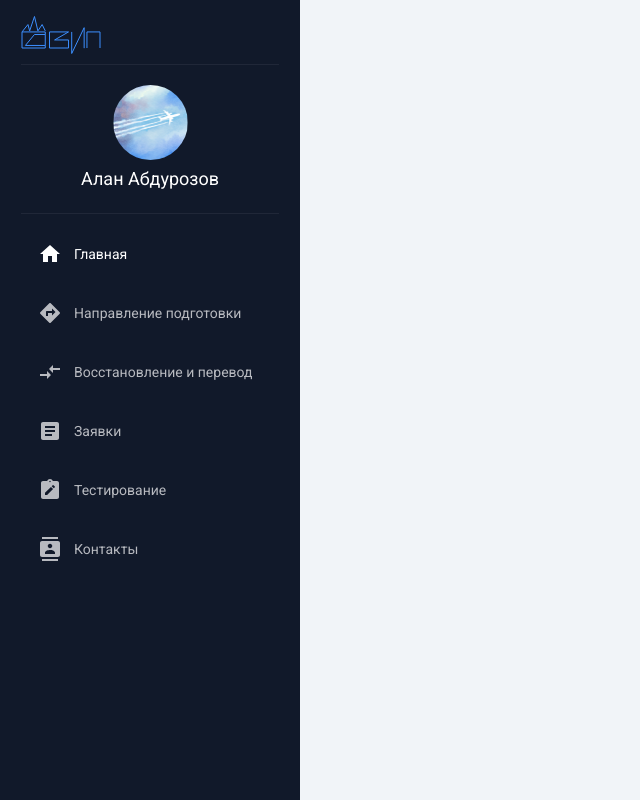
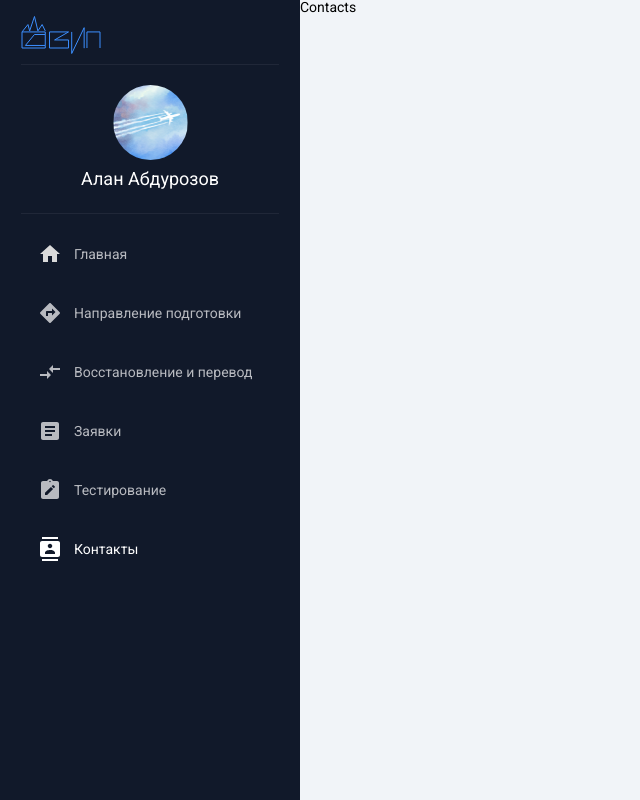
Before and after one commit to Gamblish/Osvip, a React (Create React App) app: page /contacts in a window 1280 px wide. Shown: the whole page, without its empty margins (0-640 px from the left). Built offline with nearby package versions, Linux system fonts and the light colour scheme.

Commit message:
ChangedLinks

```diff
--- a/src/App.js
+++ b/src/App.js
@@ -15,6 +15,10 @@ import {
 import Home from "./Pages/Home";
 import LoginPage from "./Pages/LoginPage";
 import { useEffect, useState, useRef } from "react";
+import TDirection from "./Pages/TDirection";
+import Declarations from "./Pages/Declarations";
+import Tests from "./Pages/Tests";
+import Contacts from "./Pages/Contacts";
 
 
 
@@ -34,9 +38,12 @@ function App() {
           <div className='PageContainer' >
             <Routes>
               <Route path='/' element={<Home />} />
-
-              <Route path='transfer' element={<Transfer />} />
-              <Route path='login' element={<LoginPage />} />
+              <Route path='/tdirection' element={<TDirection />} />
+              <Route path='/transfer' element={<Transfer />} />
+              <Route path='/login' element={<LoginPage />} />
+              <Route path='/declarations' element={<Declarations />} />
+              <Route path='/tests'element={<Tests/>} />
+              <Route path='/contacts' element={<Contacts/>}/>
 
 
             </Routes>
--- a/src/Components/MenuBar.jsx
+++ b/src/Components/MenuBar.jsx
@@ -3,6 +3,8 @@ import '../Source/Styles/MenuBar.css'
 import Samolet from '../Source/Images/Samolet.png'
 import { Link, useLocation } from 'react-router-dom'
 import { Context } from '../Context'
+import MenuLink from './MenuLink'
+import { ContactsSvg, DeclarationsSvg, HomeSvg, TDirectionSvg, TestsSvg, TRansferSvg } from '../Source/Svgs'
 
 
 
@@ -11,16 +13,6 @@ import { Context } from '../Context'
 
 
 export default function MenuBar(props) {
-	const [CurrentPage, Setcurr] = useState()
-
-
-
-
-
-
-
-
-
 
 	return (
 
@@ -52,80 +44,13 @@ export default function MenuBar(props) {
 				<div className="MenuBar__Container__LineTwo"></div>
 
 				<ul className="MenuBar__Container__Links">
-					<Link to="/"  >
-						<li className={props.currentPage == "/" ? "MenuBar__Container__Links__Active" : null}>
 
-							<svg width="24" height="24" viewBox="0 0 24 24" xmlns="http://www.w3.org/2000/svg">
-								<path className={props.currentPage == "/" ? "MenuBar__Container__Links__Active" : null} d="M10 20V14H14V20H19V12H22L12 3L2 12H5V20H10Z" fill="#DADADA" />
-							</svg>
-							<span > Главная</span>
-
-						</li>
-					</Link>
-
-					<Link to='#' >
-						<li className={props.currentPage == "/#" ? "MenuBar__Container__Links__Active" : null}>
-							<svg width="24" height="24" viewBox="0 0 24 24" fill="none" xmlns="http://www.w3.org/2000/svg">
-								<path className={props.currentPage == "/#" ? "MenuBar__Container__Links__Active" : null} fill-rule="evenodd" clip-rule="evenodd" d="M12.7098 2.29006L21.7098 11.2901C22.0998 11.6901 22.0998 12.3201 21.7098 12.7001L12.7098 21.7001C12.3198 22.0901 11.6898 22.0901 11.2998 21.7001L2.29982 12.7001C1.90982 12.3101 1.90982 11.6801 2.29982 11.2901L11.2998 2.29006C11.6898 1.90006 12.3198 1.90006 12.7098 2.29006ZM13.9998 12.0001V14.5001L17.4998 11.0001L13.9998 7.50006V10.0001H8.99982C8.44982 10.0001 7.99982 10.4501 7.99982 11.0001V15.0001H9.99982V12.0001H13.9998Z" fill="#B8BAC0" />
-							</svg>
-
-
-							<span >Направление подготовки</span>
-
-						</li></Link>
-					<Link to='/transfer' >
-						<li className={props.currentPage == "transfer" ? "MenuBar__Container__Links__Active" : null}>
-							<svg width="24" height="24" viewBox="0 0 24 24" fill="none" xmlns="http://www.w3.org/2000/svg">
-								<path className={props.currentPage == "transfer" ? "MenuBar__Container__Links__Active" : null} fill-rule="evenodd" clip-rule="evenodd" d="M14.99 10V13L11 9L14.99 5V8H22V10H14.99ZM2 14H9.01V11L13 15L9.01 19V16H2V14Z" fill="#B8BAC0" />
-							</svg>
-
-
-							<span >Восстановление и перевод</span>
-
-						</li>
-					</Link>
-					<Link to='#' >
-						<li className={props.currentPage == "#" ? "MenuBar__Container__Links__Active" : null}>
-							<svg width="24" height="24" viewBox="0 0 24 24" fill="none" xmlns="http://www.w3.org/2000/svg">
-								<path className={props.currentPage == "#" ? "MenuBar__Container__Links__Active" : null} d="M19 3H5C3.9 3 3 3.9 3 5V19C3 20.1 3.9 21 5 21H19C20.1 21 21 20.1 21 19V5C21 3.9 20.1 3 19 3ZM14 17H7V15H14V17ZM17 13H7V11H17V13ZM17 9H7V7H17V9Z" fill="#B8BAC0" />
-							</svg>
-
-
-
-							<span >Заявки</span>
-
-						</li>
-					</Link>
-					<Link to='#' >
-						<li className={props.currentPage == "#" ? "MenuBar__Container__Links__Active" : null}>
-							<svg width="24" height="24" viewBox="0 0 24 24" fill="none" xmlns="http://www.w3.org/2000/svg">
-								<path className={props.currentPage == "/#" ? "MenuBar__Container__Links__Active" : null} d="M19 3H14.82C14.4 1.84 13.3 1 12 1C10.7 1 9.6 1.84 9.18 3H5C3.9 3 3 3.9 3 5V19C3 20.1 3.9 21 5 21H19C20.1 21 21 20.1 21 19V5C21 3.9 20.1 3 19 3ZM12 2.75C12.41 2.75 12.75 3.09 12.75 3.5C12.75 3.91 12.41 4.25 12 4.25C11.59 4.25 11.25 3.91 11.25 3.5C11.25 3.09 11.59 2.75 12 2.75ZM9.1 17H7V14.86L12.96 8.9L15.08 11.02L9.1 17ZM16.85 9.27L15.79 10.33L13.67 8.21L14.73 7.15C14.93 6.95 15.24 6.95 15.44 7.15L16.85 8.56C17.05 8.76 17.05 9.07 16.85 9.27Z" fill="#B8BAC0" />
-							</svg>
-
-
-
-							<span >Тестирование</span>
-
-						</li>
-					</Link>
-					<Link to='#'  >
-						<li className={props.currentPage == "#" ? "MenuBar__Container__Links__Active" : null}>
-							<svg width="24" height="24" viewBox="0 0 24 24" fill="none" xmlns="http://www.w3.org/2000/svg">
-								<path className={props.currentPage == "/#" ? "MenuBar__Container__Links__Active" : null} fill-rule="evenodd" clip-rule="evenodd" d="M20 0H4V2H20V0ZM20 24V22H4V24H20ZM4 4H20C21.1 4 22 4.9 22 6V18C22 19.1 21.1 20 20 20H4C2.9 20 2 19.1 2 18V6C2 4.9 2.9 4 4 4ZM12 6.75C13.24 6.75 14.25 7.76 14.25 9C14.25 10.24 13.24 11.25 12 11.25C10.76 11.25 9.75 10.24 9.75 9C9.75 7.76 10.76 6.75 12 6.75ZM7 15.5V17H17V15.5C17 13.83 13.67 13 12 13C10.33 13 7 13.83 7 15.5Z" fill="#B8BAC0" />
-							</svg>
-
-
-
-
-							<span >Контакты</span>
-
-						</li>
-					</Link>
-
-
-
-
-
+				<MenuLink currentPage={props.currentPage} LinkName='Главная' to='/' icon={HomeSvg}/>
+				<MenuLink currentPage={props.currentPage} LinkName='Направление подготовки' to='/tdirection' icon={TDirectionSvg}/>
+				<MenuLink currentPage={props.currentPage} LinkName='Восстановление и перевод' to='/transfer' icon={TRansferSvg}/>
+				<MenuLink currentPage={props.currentPage} LinkName='Заявки' to='/declarations' icon={DeclarationsSvg} />
+				<MenuLink currentPage={props.currentPage} LinkName='Тестирование' to='/tests' icon={TestsSvg}/>
+				<MenuLink currentPage={props.currentPage} LinkName="Контакты" to='/contacts' icon={ContactsSvg}/>
 
 				</ul>
 
--- /dev/null
+++ b/src/Components/MenuLink.jsx
@@ -0,0 +1,20 @@
+import React from 'react'
+import { HomeSvg } from '../Source/Svgs'
+import { Link } from 'react-router-dom'
+
+export default function MenuLink(props) {
+
+  return (
+    <div>
+        <Link to={props.to}  >
+						<li className={props.currentPage == props.to ? "MenuBar__Container__Links__Active" : null}>
+
+						<props.icon currentPage={props.currentPage} to={props.to} />
+							<span > {props.LinkName}</span>
+
+						</li>
+					</Link>
+
+    </div>
+  )
+}
--- /dev/null
+++ b/src/Pages/Contacts.jsx
@@ -0,0 +1,11 @@
+import React,{useEffect,useContext} from 'react'
+import { Context } from '../Context'
+
+export default function Contacts() {
+    const { setCurrentPage } = useContext(Context)
+	useEffect(()=>setCurrentPage('/contacts'),[])
+  return (
+
+    <div>Contacts</div>
+  )
+}
--- /dev/null
+++ b/src/Pages/Declarations.jsx
@@ -0,0 +1,11 @@
+import { useContext,useEffect } from "react"
+import React from 'react'
+import { Context } from "../Context"
+
+export default function Declarations() {
+    const { setCurrentPage } = useContext(Context)
+	useEffect(()=>setCurrentPage('/declarations'),[])
+  return (
+    <div>Declarations</div>
+  )
+}
--- a/src/Pages/Home.jsx
+++ b/src/Pages/Home.jsx
@@ -3,10 +3,11 @@ import { Link } from 'react-router-dom'
 import '../Source/Styles/Home.css'
 import { Context } from '../Context'
 import { useContext } from 'react'
-export default function Home(props) {
+export default function Home() {
 
-	const { currentPage, setCurrentPage } = useContext(Context)
-	setCurrentPage('/')
+	const { setCurrentPage } = useContext(Context)
+	useEffect(()=>setCurrentPage('/'),[])
+
 	return (
 
 		<div >
--- a/src/Pages/TDirection.jsx
+++ b/src/Pages/TDirection.jsx
@@ -1,6 +1,9 @@
-import React from 'react'
+import React,{useContext,useEffect} from 'react'
+import { Context } from '../Context'
+export default function TDirection() {
+  const { setCurrentPage } = useContext(Context)
+	useEffect(()=>setCurrentPage('/tdirection'),[])
 
-export default function TDirection() {
   return (
     <div>TDirection</div>
   )
--- /dev/null
+++ b/src/Pages/Tests.jsx
@@ -0,0 +1,11 @@
+import { useEffect,useContext } from "react"
+import React from 'react'
+import { Context } from "../Context"
+
+export default function Tests() {
+    const { setCurrentPage } = useContext(Context)
+	useEffect(()=>setCurrentPage('/tests'),[])
+  return (
+    <div>Tests</div>
+  )
+}
--- a/src/Pages/Transfer.jsx
+++ b/src/Pages/Transfer.jsx
@@ -1,5 +1,4 @@
 import React, { useContext, useEffect, useState } from 'react'
-import { useLocation } from 'react-router-dom'
 import DepartmentCard from '../Components/DepartmentCard'
 import '../Source/Styles/Transfer.css'
 import { Context } from '../Context'
@@ -7,8 +6,8 @@ import { Context } from '../Context'
 
 
 export default function Transfer(props) {
-	const { currentPage, setCurrentPage } = useContext(Context)
-	setCurrentPage('transfer')
+	const { setCurrentPage } = useContext(Context)
+	useEffect(()=> setCurrentPage('/transfer'),[])
 
 	return (
 
@@ -46,6 +45,9 @@ export default function Transfer(props) {
 				<DepartmentCard />
 				<DepartmentCard />
 
+				<DepartmentCard />
+				<DepartmentCard />
+				<DepartmentCard />
 
 			</div>
 
--- /dev/null
+++ b/src/Source/Svgs.jsx
@@ -0,0 +1,53 @@
+import React from 'react'
+
+export function HomeSvg(props) {
+    return (
+
+        <svg width="24" height="24" viewBox="0 0 24 24" xmlns="http://www.w3.org/2000/svg">
+            <path className={props.currentPage === props.to ? "MenuBar__Container__Links__Active" : null} d="M10 20V14H14V20H19V12H22L12 3L2 12H5V20H10Z" fill="#DADADA" />
+        </svg>
+    )
+}
+export function TransferSvg(props) {
+    return (
+        <svg width="24" height="24" viewBox="0 0 24 24" xmlns="http://www.w3.org/2000/svg">
+            <path className={props.currentPage == props.to ? "MenuBar__Container__Links__Active" : null} d="M10 20V14H14V20H19V12H22L12 3L2 12H5V20H10Z" fill="#DADADA" />
+        </svg>
+    )
+}
+export function TDirectionSvg(props) {
+    return (
+        <svg width="24" height="24" viewBox="0 0 24 24" fill="none" xmlns="http://www.w3.org/2000/svg">
+            <path className={props.currentPage === props.to ? "MenuBar__Container__Links__Active" : null} fill-rule="evenodd" clip-rule="evenodd" d="M12.7098 2.29006L21.7098 11.2901C22.0998 11.6901 22.0998 12.3201 21.7098 12.7001L12.7098 21.7001C12.3198 22.0901 11.6898 22.0901 11.2998 21.7001L2.29982 12.7001C1.90982 12.3101 1.90982 11.6801 2.29982 11.2901L11.2998 2.29006C11.6898 1.90006 12.3198 1.90006 12.7098 2.29006ZM13.9998 12.0001V14.5001L17.4998 11.0001L13.9998 7.50006V10.0001H8.99982C8.44982 10.0001 7.99982 10.4501 7.99982 11.0001V15.0001H9.99982V12.0001H13.9998Z" fill="#B8BAC0" />
+        </svg>
+    )
+}
+export function TRansferSvg(props) {
+    return (
+        <svg width="24" height="24" viewBox="0 0 24 24" fill="none" xmlns="http://www.w3.org/2000/svg">
+            <path className={props.currentPage === props.to ? "MenuBar__Container__Links__Active" : null} fill-rule="evenodd" clip-rule="evenodd" d="M14.99 10V13L11 9L14.99 5V8H22V10H14.99ZM2 14H9.01V11L13 15L9.01 19V16H2V14Z" fill="#B8BAC0" />
+        </svg>
+    )
+}
+export function DeclarationsSvg(props) {
+    return (
+        <svg width="24" height="24" viewBox="0 0 24 24" fill="none" xmlns="http://www.w3.org/2000/svg">
+            <path className={props.currentPage === props.to ? "MenuBar__Container__Links__Active" : null} d="M19 3H5C3.9 3 3 3.9 3 5V19C3 20.1 3.9 21 5 21H19C20.1 21 21 20.1 21 19V5C21 3.9 20.1 3 19 3ZM14 17H7V15H14V17ZM17 13H7V11H17V13ZM17 9H7V7H17V9Z" fill="#B8BAC0" />
+        </svg>
+    )
+}
+export function TestsSvg(props) {
+
+    return (
+        <svg width="24" height="24" viewBox="0 0 24 24" fill="none" xmlns="http://www.w3.org/2000/svg">
+            <path className={props.currentPage === props.to ? "MenuBar__Container__Links__Active" : null} d="M19 3H14.82C14.4 1.84 13.3 1 12 1C10.7 1 9.6 1.84 9.18 3H5C3.9 3 3 3.9 3 5V19C3 20.1 3.9 21 5 21H19C20.1 21 21 20.1 21 19V5C21 3.9 20.1 3 19 3ZM12 2.75C12.41 2.75 12.75 3.09 12.75 3.5C12.75 3.91 12.41 4.25 12 4.25C11.59 4.25 11.25 3.91 11.25 3.5C11.25 3.09 11.59 2.75 12 2.75ZM9.1 17H7V14.86L12.96 8.9L15.08 11.02L9.1 17ZM16.85 9.27L15.79 10.33L13.67 8.21L14.73 7.15C14.93 6.95 15.24 6.95 15.44 7.15L16.85 8.56C17.05 8.76 17.05 9.07 16.85 9.27Z" fill="#B8BAC0" />
+        </svg>
+    )
+}
+export function ContactsSvg(props) {
+    return (
+        <svg width="24" height="24" viewBox="0 0 24 24" fill="none" xmlns="http://www.w3.org/2000/svg">
+            <path className={props.currentPage === props.to ? "MenuBar__Container__Links__Active" : null} fill-rule="evenodd" clip-rule="evenodd" d="M20 0H4V2H20V0ZM20 24V22H4V24H20ZM4 4H20C21.1 4 22 4.9 22 6V18C22 19.1 21.1 20 20 20H4C2.9 20 2 19.1 2 18V6C2 4.9 2.9 4 4 4ZM12 6.75C13.24 6.75 14.25 7.76 14.25 9C14.25 10.24 13.24 11.25 12 11.25C10.76 11.25 9.75 10.24 9.75 9C9.75 7.76 10.76 6.75 12 6.75ZM7 15.5V17H17V15.5C17 13.83 13.67 13 12 13C10.33 13 7 13.83 7 15.5Z" fill="#B8BAC0" />
+        </svg>
+    )
+}
```
